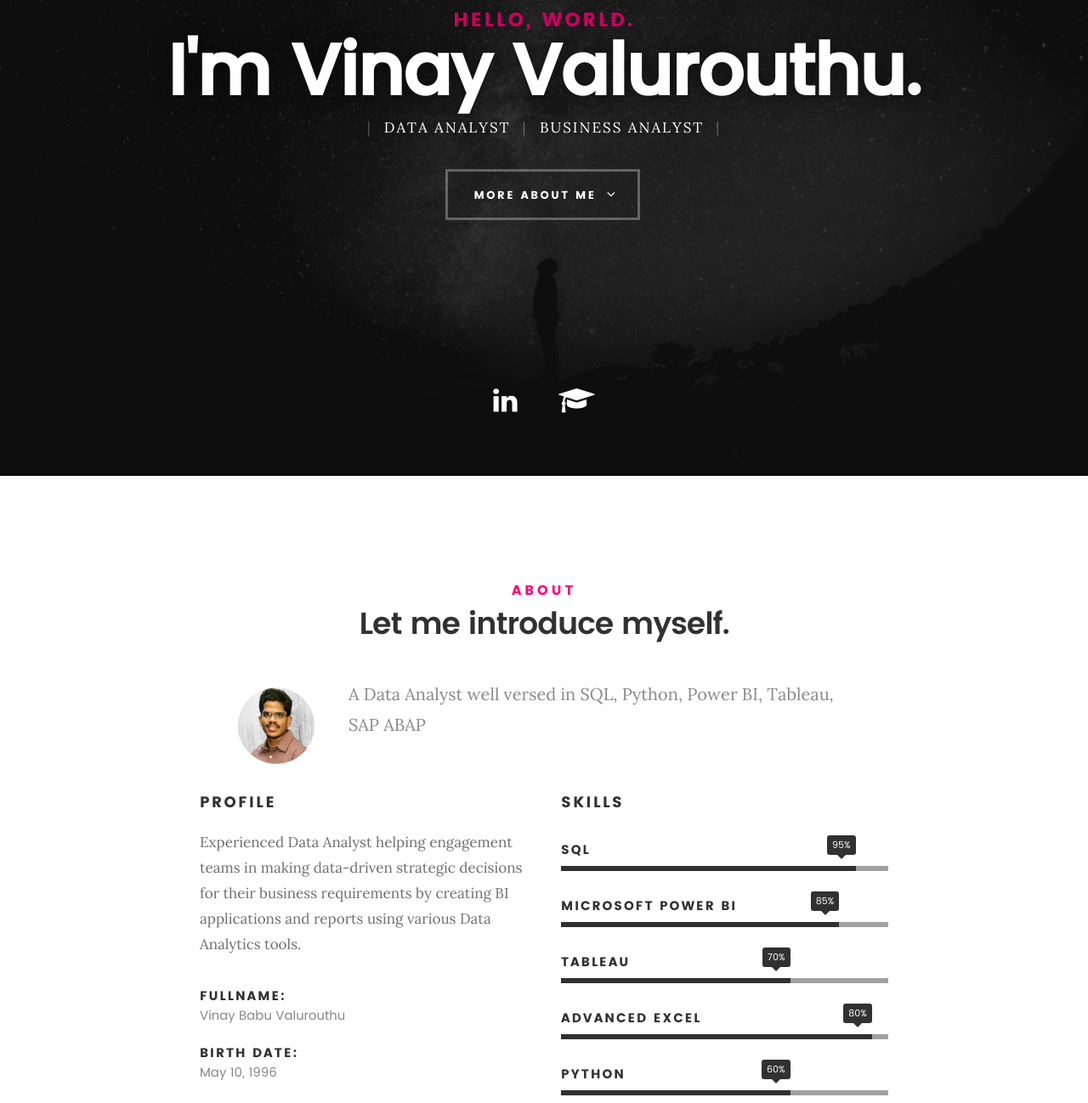
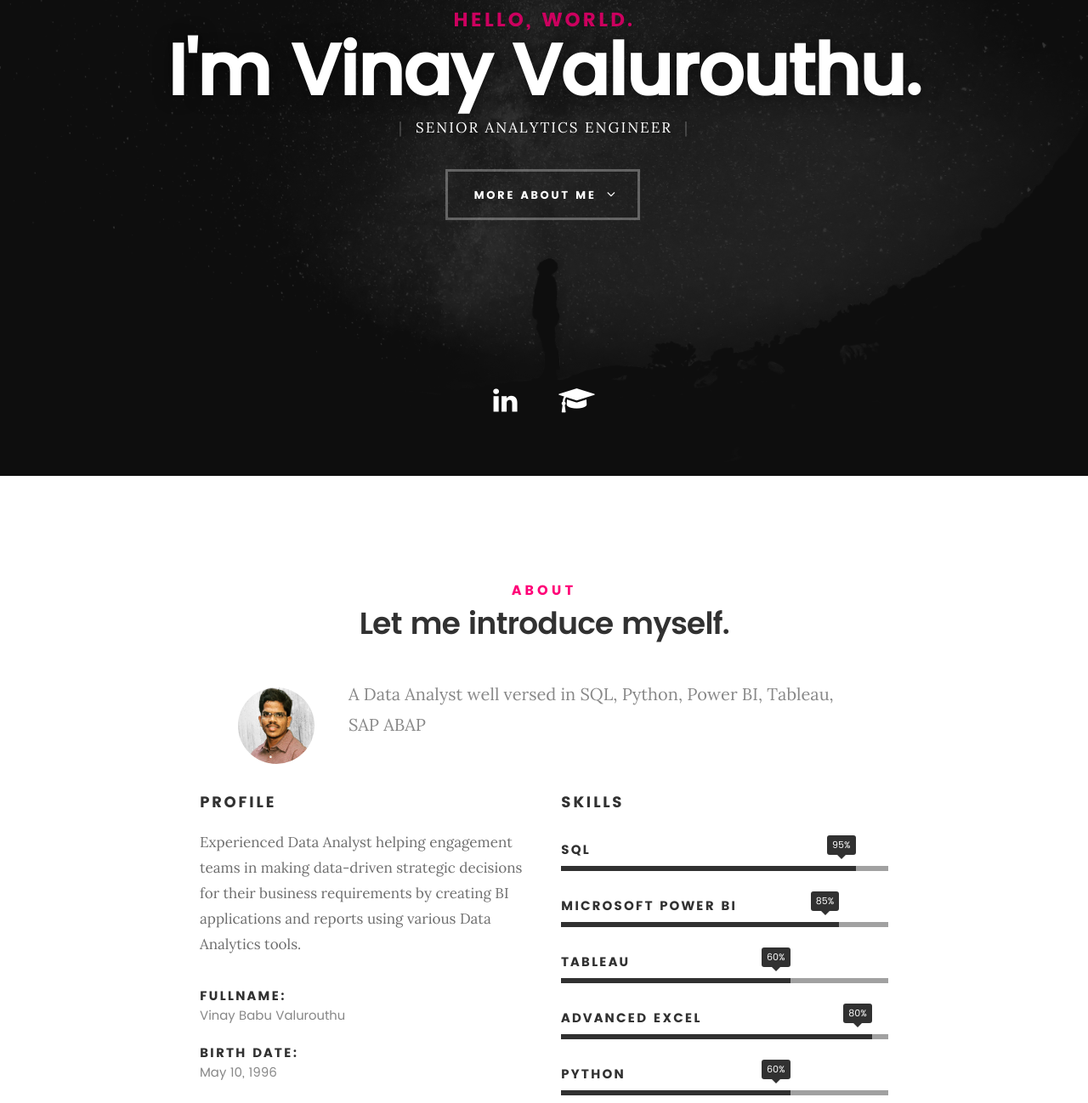
Before and after one commit to vinay-valurouthu/Portfolio, a plain HTML site: page index.html in a window 1280 px wide. Shown: the part 240-1538 px from the top of the page at 85% size. Drawn offline with Linux system fonts and the light colour scheme; files whose address does not match are found by name.

Commit message:
Update index.html

```diff
--- a/index.html
+++ b/index.html
@@ -75,8 +75,7 @@
 	   			<h1>I'm Vinay Valurouthu.</h1>
 
 	   			<p class="intro-position">
-	   				<span>Data Analyst</span>
-	   				<span>Business Analyst</span>
+	   				<span>Senior Analytics Engineer</span>
 	   			</p>
 
 	   			<a class="button stroke smoothscroll" href="#about" title="">More About Me</a>
@@ -158,7 +157,7 @@
 				   	<strong>Microsoft Power BI</strong>
 				   </li>
 				   <li>
-				   	<div class="progress percent70"><span>70%</span></div>
+				   	<div class="progress percent70"><span>60%</span></div>
 				   	<strong>Tableau</strong>
 				   </li>
 				   <li>
```
